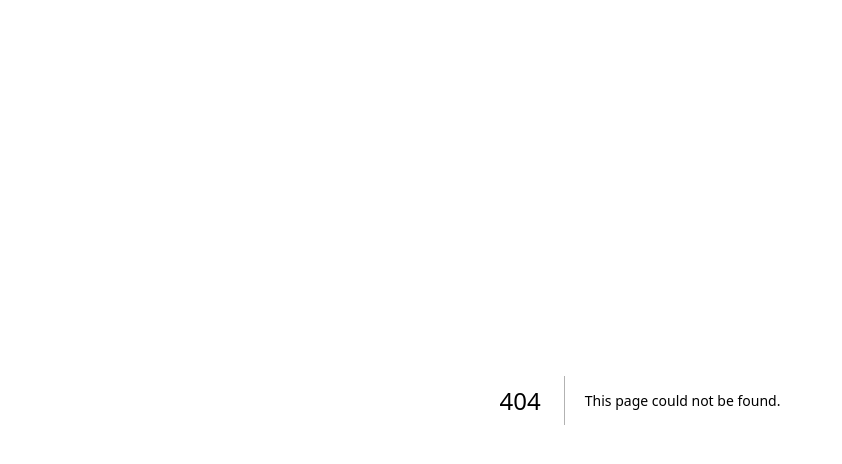
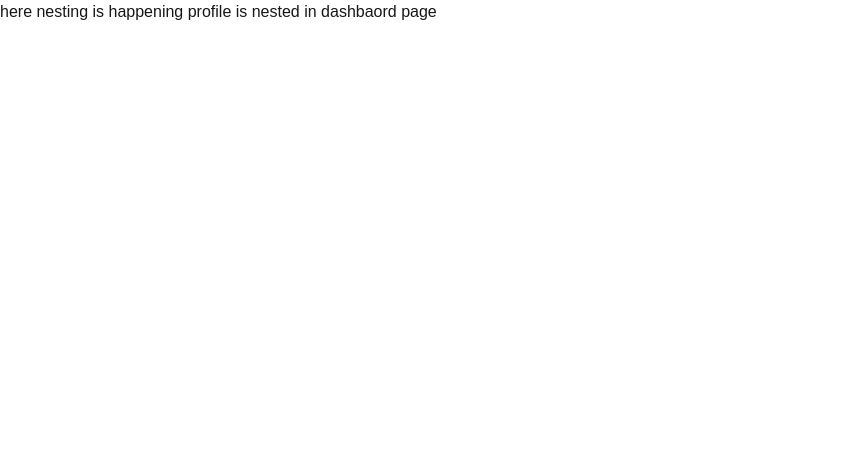
Before and after one commit to stackdev-ash/nextjs-learning, a Next.js app: page /nested-routing/dashboard/profile in a window 1280 px wide. Before the commit this address had no page. Shown: the top 464 px of the page, without its empty margins (0-842 px from the left). Built offline with nearby package versions, Linux system fonts and the light colour scheme.

Commit message:
Learn nested routing in Next.js App Router

```diff
--- /dev/null
+++ b/app/nested-routing/dashboard/page.tsx
@@ -0,0 +1,5 @@
+function Dashboard() {
+    return <h1> Dashboard page </h1>;
+}
+
+export default Dashboard;
--- /dev/null
+++ b/app/nested-routing/dashboard/profile/page.tsx
@@ -0,0 +1,5 @@
+function Profile() {
+    return <h1> here nesting is happening profile is nested in dashbaord page </h1>;
+}
+
+export default Profile;
--- /dev/null
+++ b/app/nested-routing/page.tsx
@@ -0,0 +1,5 @@
+function NestedRouting() {
+    return <h1> Nested Routing page </h1>;
+}
+
+export default NestedRouting;
```
